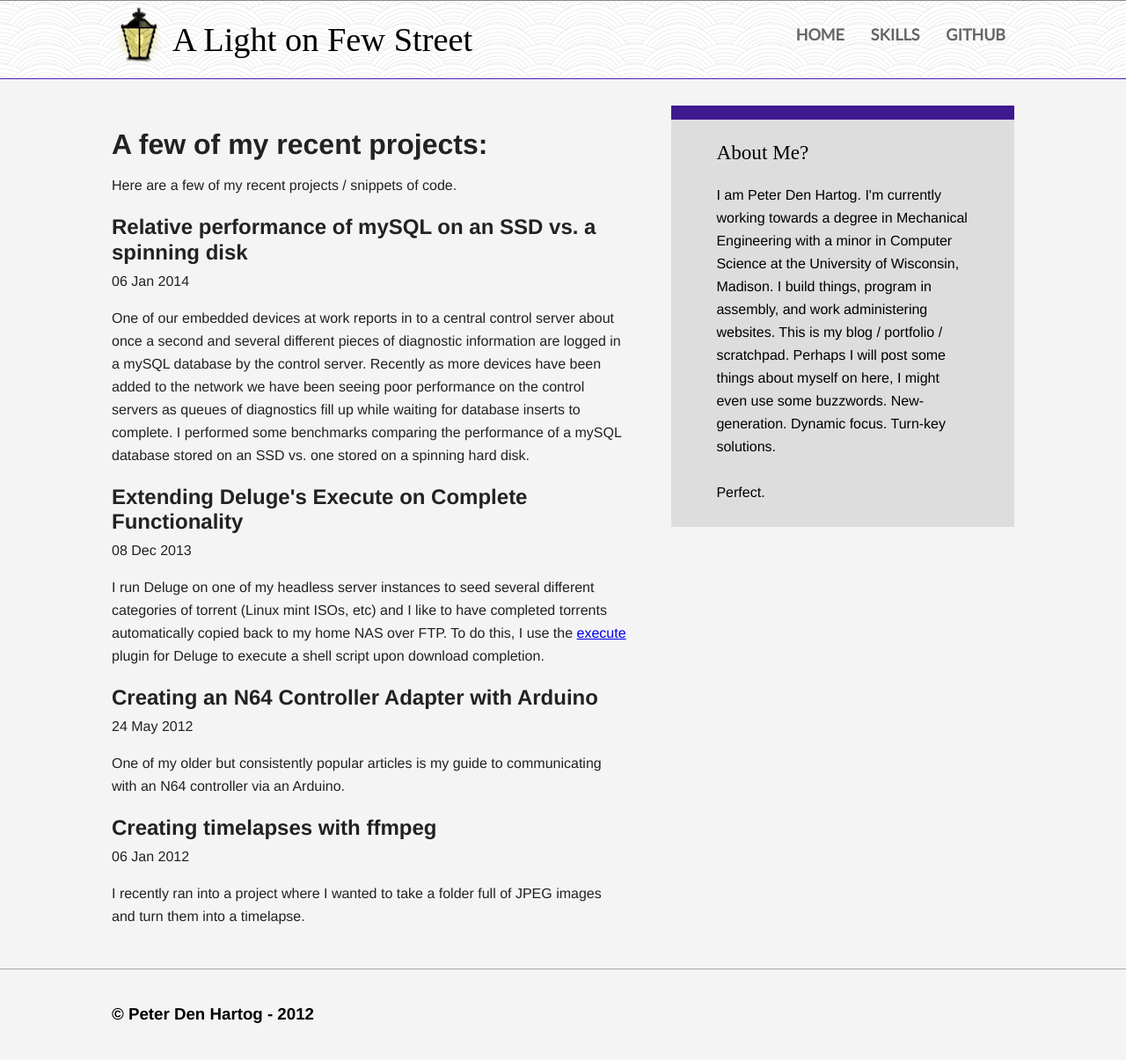
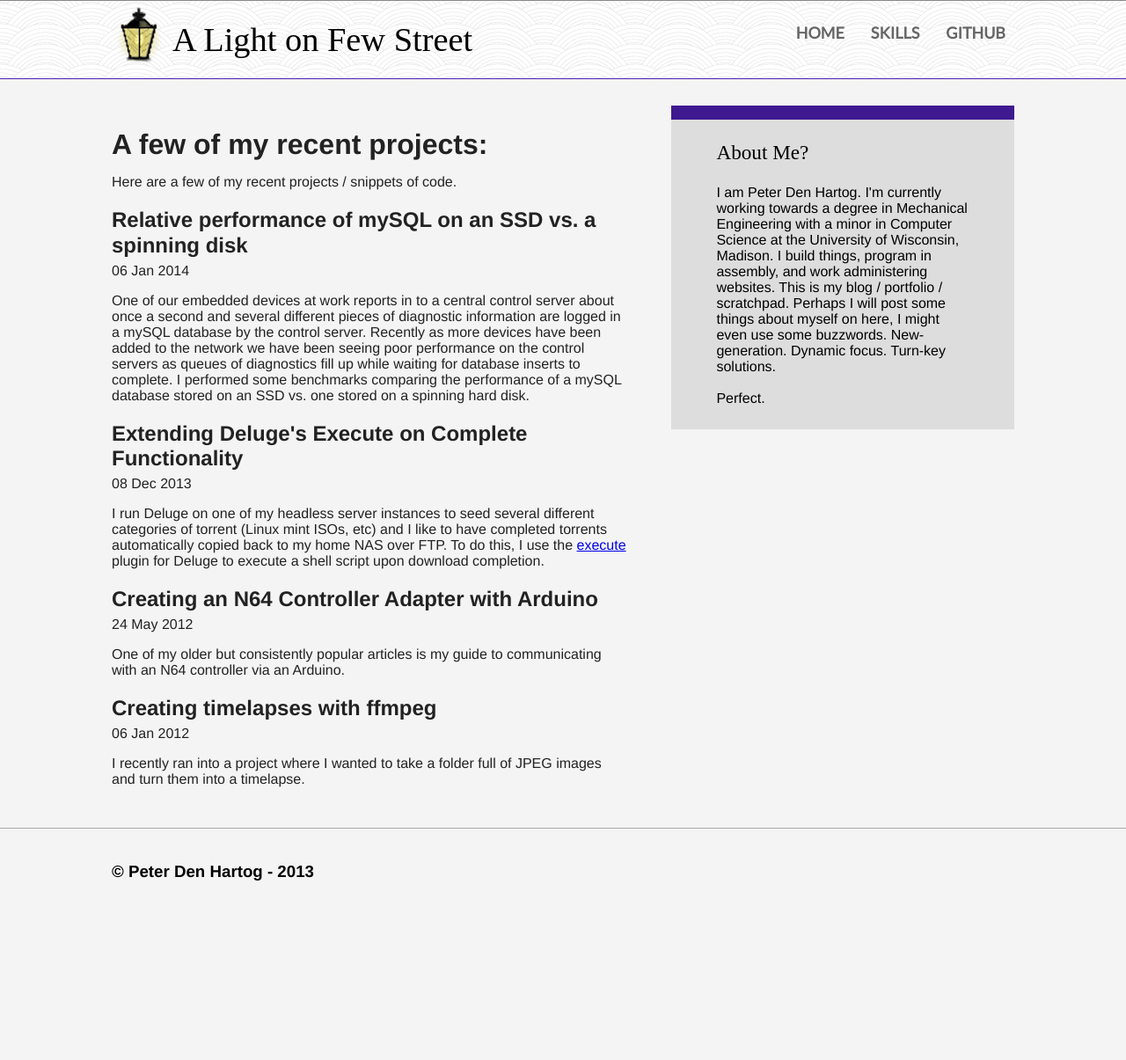
Before and after one commit to pddenhar/pddenhar.github.io, a Jekyll site: the page built from index.html, in a window 1280 px wide. Shown: the whole page at 88% size. Built offline with Jekyll 4.4.1, drawn with Linux system fonts in a browser that asks for light colours; nearby versions of some CDN libraries; some web fonts are replaced; after the commit the page ends 1041 px from its top, so only the background shows below that.

```diff
--- a/_includes/footer.html
+++ b/_includes/footer.html
@@ -1,5 +1,5 @@
 <div id="footer-container">
 	<footer class="wrapper">
-		<h3>&copy; Peter Den Hartog - 2012</h3>
+		<h3>&copy; Peter Den Hartog - 2013</h3>
 	</footer>
 </div>
--- a/css/style.css
+++ b/css/style.css
@@ -218,7 +218,7 @@ header #title { font-family:"Flamenco",cursive; font-weight: 400; font-size: 2.4
     Author: Jonathan Verrecchia
    =================================================== */
 
-body{ font:16px/26px "Trykker", Helvetica, Helvetica Neue, Arial; background-color: #f4f4f4}
+body{ font:16px "Trykker", Helvetica, Helvetica Neue, Arial; background-color: #f4f4f4}
 
 .wrapper{
 	width:90%;
```
Also changed, not shown: _posts/2014-01-06-mysql-hard-disk-vs-SSD-performance.md (+1 -1 lines).
